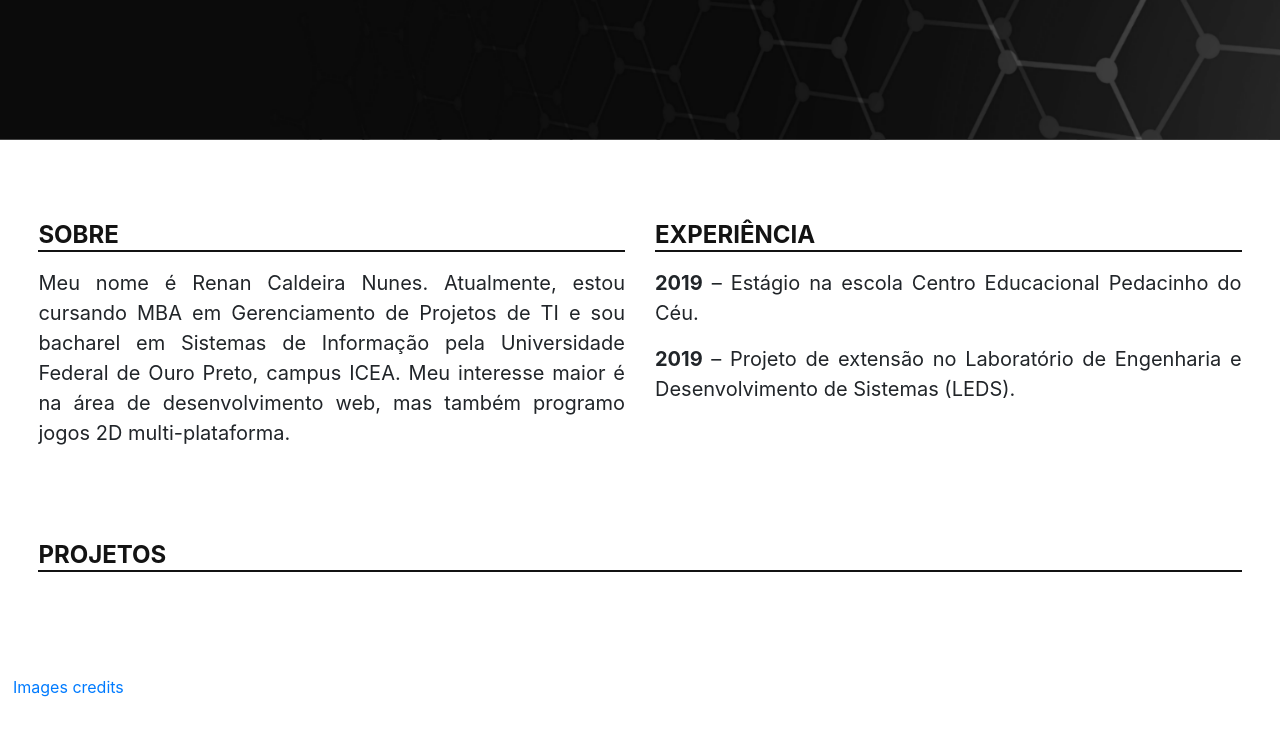
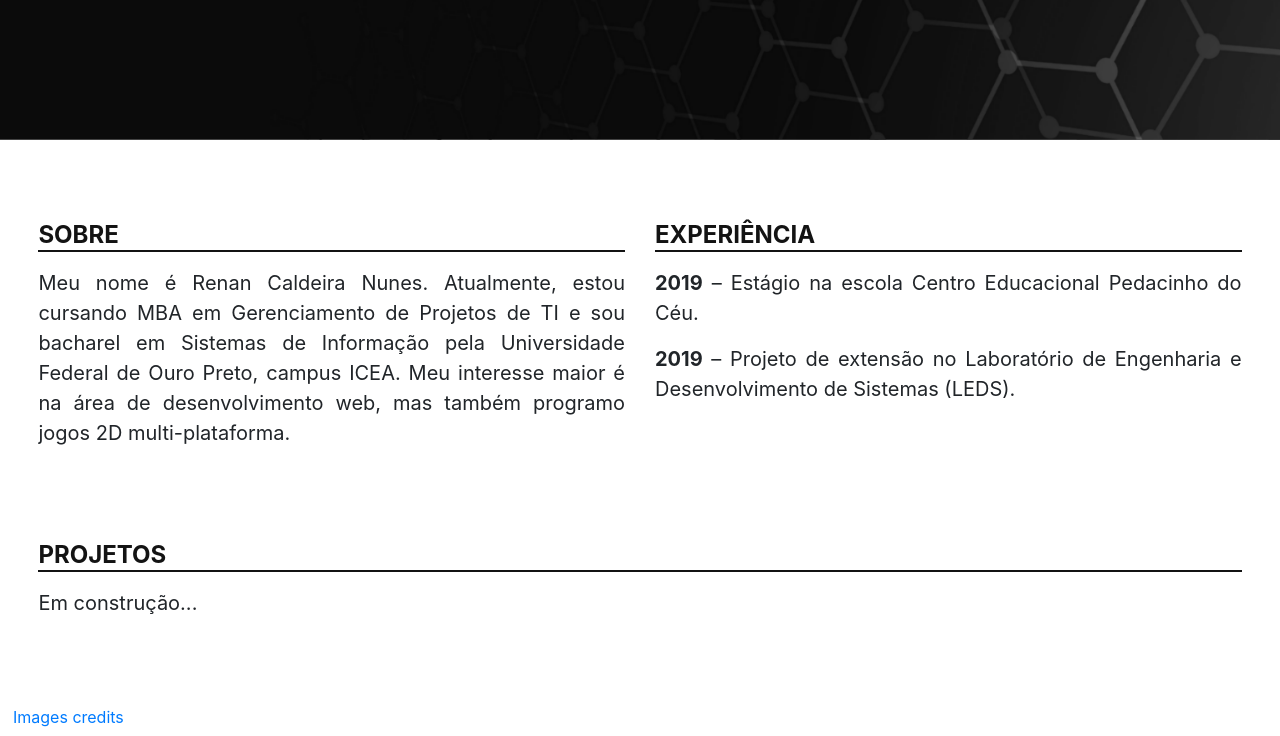
Before and after one commit to RenanCn/renancn.github.io, a plain HTML site: page index.html in a window 1280 px wide. Shown: the part 660-1396 px from the top of the page. Before the commit the page ends 1366 px from the top, so only its background shows below. Drawn offline with nearby package versions, Linux system fonts and the light colour scheme.

Commit message:
Update index.html

```diff
--- a/index.html
+++ b/index.html
@@ -89,6 +89,7 @@
             <div class="row" style="padding-top: 6ch;" id="projects">
                 <div class="col-md-12">
                     <p class="content-title">PROJETOS</p>
+                    <span>Em construção...</span>
                 </div>
             </div>
 
```
